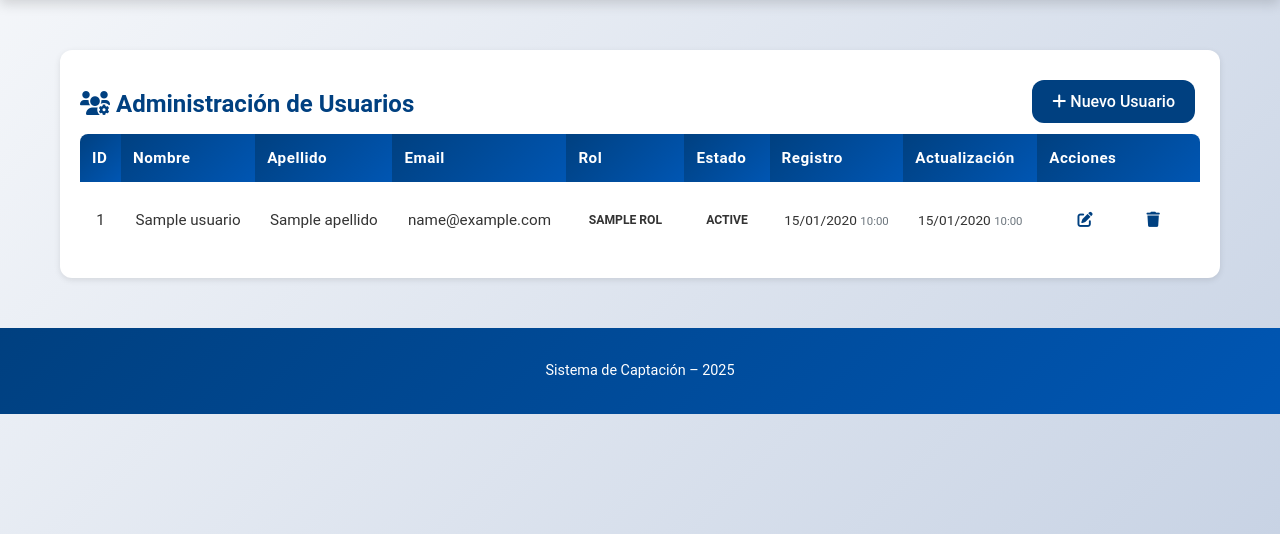
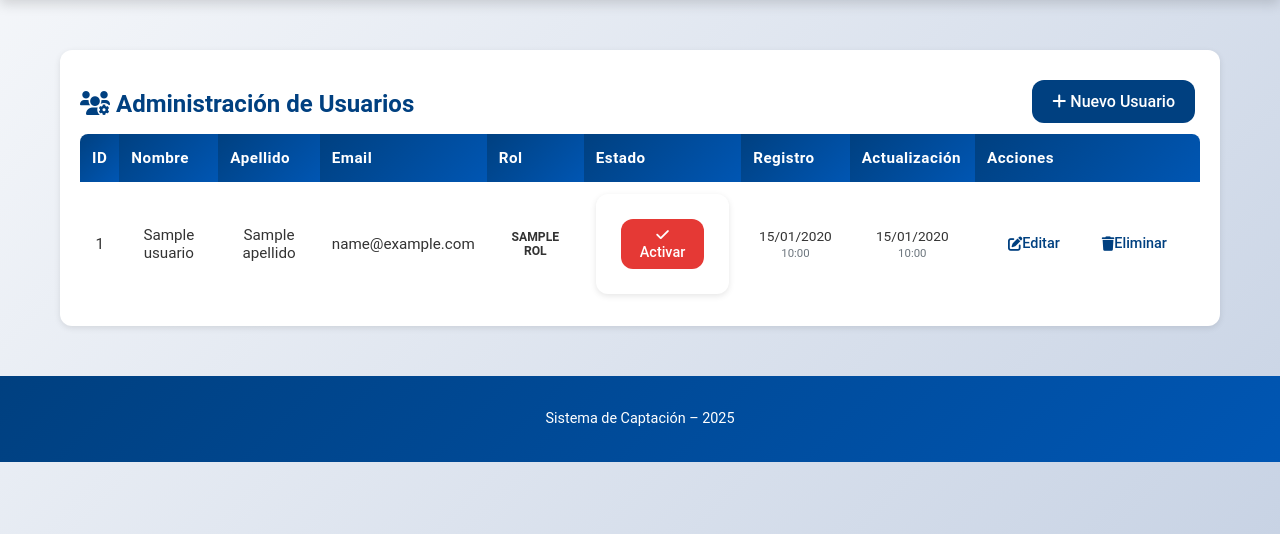
Before and after one commit to gustavo180591/sistema_evaluacion, a PHP site: template app/views/admin/usuarios.php in a window 1280 px wide. Shown: the part 57-591 px from the top of the page. Run offline with PHP 8.4, Linux system fonts and the light colour scheme; the template is opened without the code that fills it: most values are stand-ins (such as "Sample title", 1, 10 or a date in 2020).

Commit message:
Mejoras en la interfaz de administración de usuarios
- Agregado botón de alternar estado (activar/desactivar)
- Añadidos textos a los botones de acciones
- Mejorado el diseño de los botones
- Añadida funcionalidad para cambiar el estado del usuario

```diff
--- a/app/views/admin/usuarios.php
+++ b/app/views/admin/usuarios.php
@@ -72,9 +72,15 @@
                                 </span>
                             </td>
                             <td class="align-middle">
-                                <span class="badge bg-<?php echo $usuario['estado'] === 'activo' ? 'success' : 'danger'; ?>" style="font-size: 0.8em;">
-                                    <?php echo ucfirst(htmlspecialchars($usuario['estado'])); ?>
-                                </span>
+                                <form method="POST" action="index.php?controller=Admin&action=toggleEstadoUsuario" class="d-inline">
+                                    <input type="hidden" name="id" value="<?php echo $usuario['id']; ?>">
+                                    <input type="hidden" name="estado_actual" value="<?php echo $usuario['estado']; ?>">
+                                    <button type="submit" class="btn btn-sm <?php echo $usuario['estado'] === 'activo' ? 'btn-outline-danger' : 'btn-outline-success'; ?>"
+                                            title="<?php echo $usuario['estado'] === 'activo' ? 'Desactivar usuario' : 'Activar usuario'; ?>">
+                                        <i class="fas fa-<?php echo $usuario['estado'] === 'activo' ? 'times' : 'check'; ?> me-1"></i>
+                                        <?php echo $usuario['estado'] === 'activo' ? 'Desactivar' : 'Activar'; ?>
+                                    </button>
+                                </form>
                             </td>
                             <td class="align-middle" style="font-size: 0.9em;">
                                 <?php echo date('d/m/Y', strtotime($usuario['fecha_registro'])); ?>
@@ -85,17 +91,19 @@
                                 <small class="d-block text-muted"><?php echo date('H:i', strtotime($usuario['fecha_actualizacion'])); ?></small>
                             </td>
                             <td class="align-middle">
-                                <div class="btn-group btn-group-sm" role="group">
+                                <div class="d-flex flex-column gap-1">
                                     <a href="index.php?controller=Admin&action=editarUsuario&id=<?php echo $usuario['id']; ?>"
-                                       class="btn btn-outline-primary"
-                                       title="Editar">
-                                        <i class="fas fa-edit"></i>
+                                       class="btn btn-sm btn-outline-primary d-flex align-items-center justify-content-center"
+                                       title="Editar usuario">
+                                        <i class="fas fa-edit me-1"></i>
+                                        <span>Editar</span>
                                     </a>
                                     <a href="index.php?controller=Admin&action=eliminarUsuario&id=<?php echo $usuario['id']; ?>"
-                                       class="btn btn-outline-danger"
-                                       title="Eliminar"
+                                       class="btn btn-sm btn-outline-danger d-flex align-items-center justify-content-center"
+                                       title="Eliminar usuario"
                                        onclick="return confirm('¿Está seguro de eliminar este usuario?');">
-                                        <i class="fas fa-trash"></i>
+                                        <i class="fas fa-trash me-1"></i>
+                                        <span>Eliminar</span>
                                     </a>
                                 </div>
                             </td>
```
Also changed, not shown: app/controllers/AdminController.php (+34 -0 lines).
